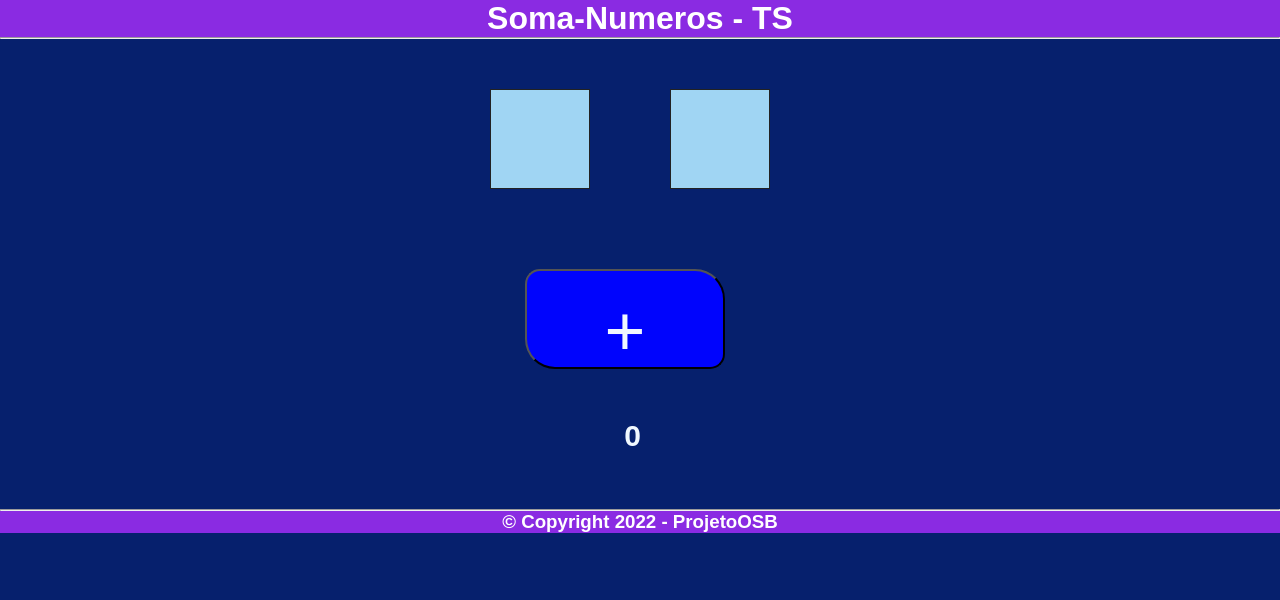
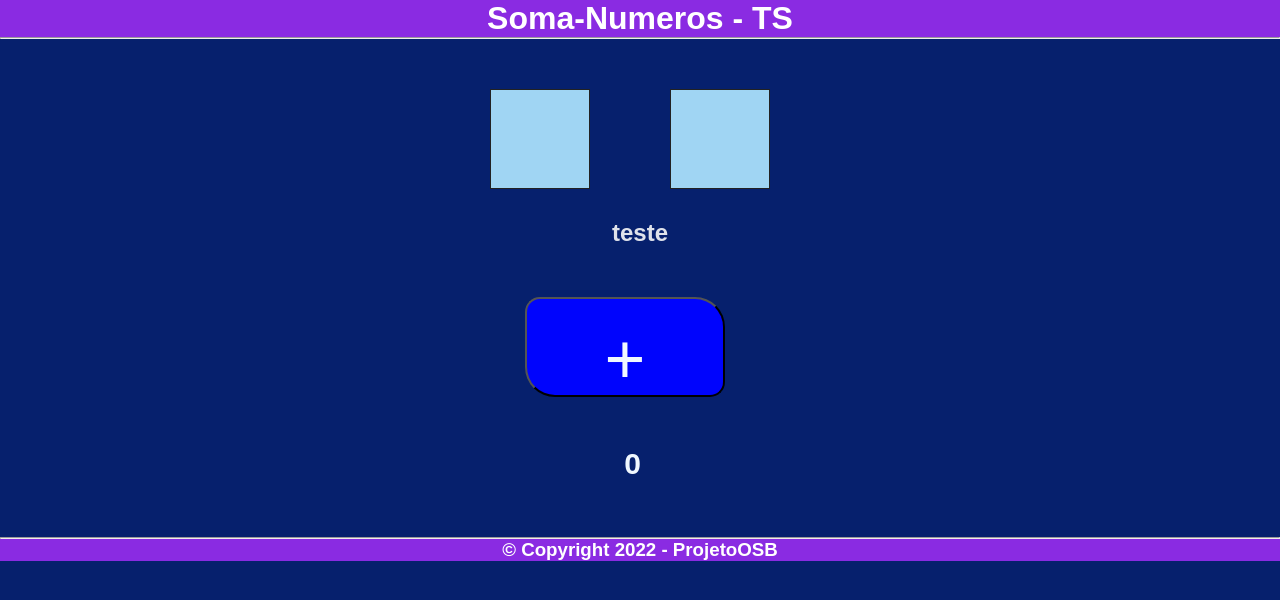
Before and after one commit to SiriusDev-08/soma-num-ts, a React (Create React App) app: page / in a window 1280 px wide. Shown: the top 600 px of the page. Built offline with nearby package versions, Linux system fonts and the light colour scheme.

Commit message:
nova branch

```diff
--- a/src/components/Input/Input.tsx
+++ b/src/components/Input/Input.tsx
@@ -15,7 +15,7 @@ export const Input = ( {numA, numB, setNumA, setNumB}:InputProps) => {
             <input id='TN1' type='number' className='numInput' onChange={(evt) => setNumA(evt.target.value)} value={numA}/>
 
             <input id='TN2' type='number' className='numInput' onChange={(evt) => setNumB(evt.target.value)} value={numB}/>
-
+        <h2> teste</h2>
         </div>
     );
 }
```
